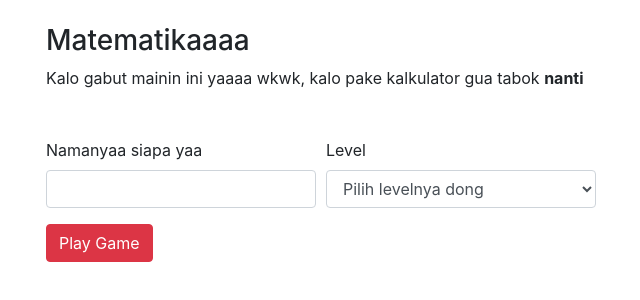
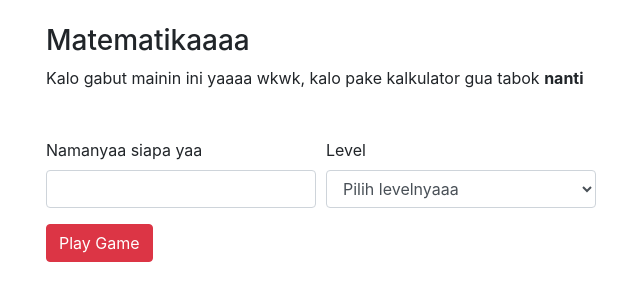
Before and after one commit to gerimarizki/kalogabut, a plain HTML site: page index.html in a window 1280 px wide. Shown: the full height of the page, 39-679 px from the left. Drawn offline with Linux system fonts and the light colour scheme.

Commit message:
Update index.html

```diff
--- a/index.html
+++ b/index.html
@@ -25,7 +25,7 @@
 						<div class="form-group col-md-3">
 							<label for="level">Level</label>
 							<select id="level" required class="form-control">
-								<option value="">Pilih levelnya dong</option>
+								<option value="">Pilih levelnyaaa </option>
 								<option value="1">mudah</option>
 								<option value="2">mayan lah</option>
 								<option value="3">abang jago</option>
```
